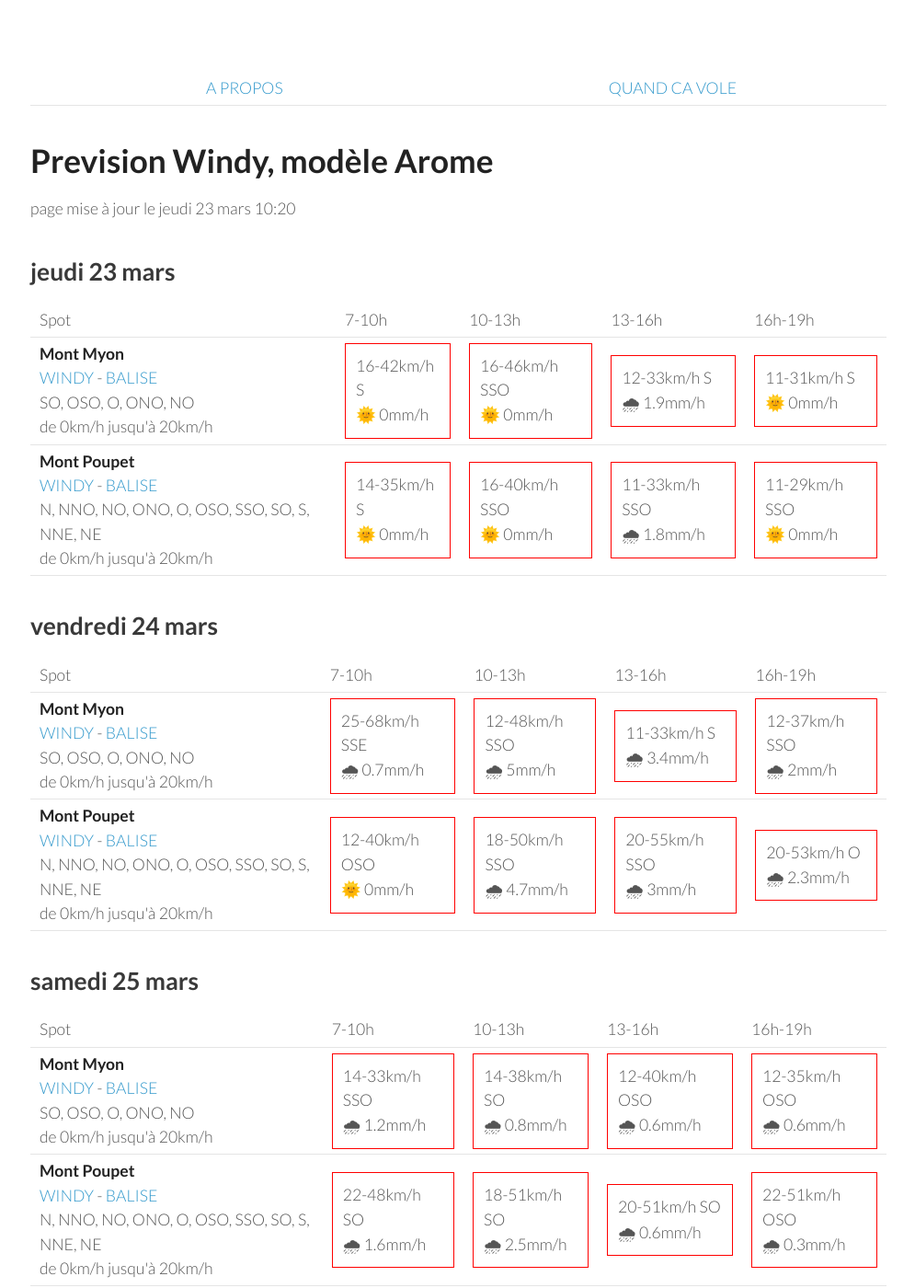
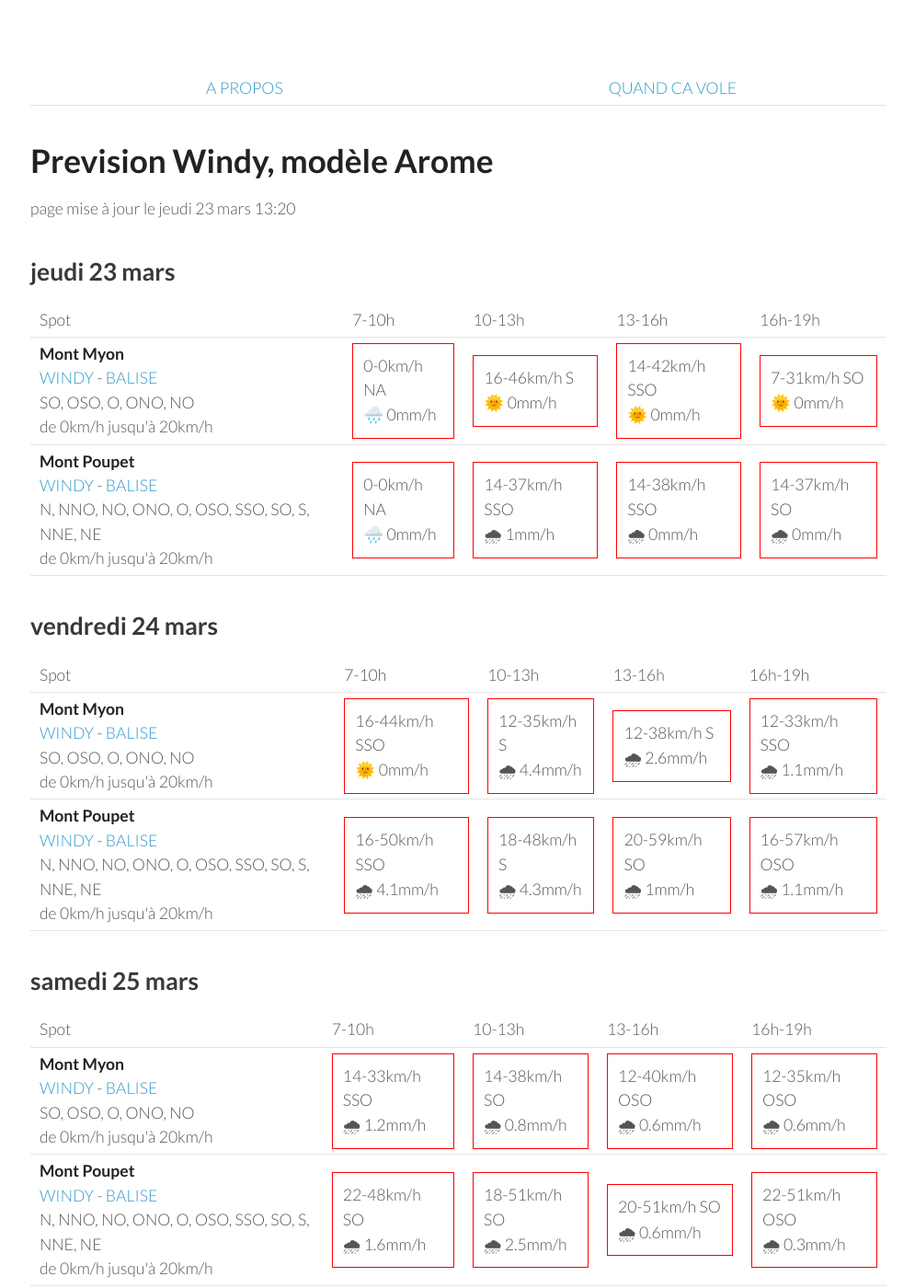
Before and after one commit to parapente-dans-le-nord/parapente-dans-le-nord.github.io, a Jekyll site: the page built from jura.markdown, in a window 1280 px wide and 1400 px high. Shown: the whole window at 92% size, without its empty margins (25-1020 px from the left). Built offline with Jekyll 4.4.1, drawn with Linux system fonts in a browser that asks for light colours.

Commit message:
update index.markdown

```diff
--- a/jura.markdown
+++ b/jura.markdown
@@ -7,7 +7,7 @@ title:  "Tous les spots"
 {: .links}
 
 # Prevision Windy, modèle Arome
-page mise à jour le jeudi 23 mars 10:20
+page mise à jour le jeudi 23 mars 13:20
 
 ## jeudi 23 mars
 
@@ -24,21 +24,19 @@ page mise à jour le jeudi 23 mars 10:20
 <tr>
         <td><strong>Mont Myon</strong><br><a href="https://windy.com/46.331/5.397?45.898,5.394,8,m:eWoagj8">WINDY</a> - <span class=""><a href="http://www.balisemeteo.com/balise.php?idBalise=70">BALISE</a> </span><br> <span class="vent-favorable">SO, OSO, O, ONO, NO</span><br><span class="force-vent">de 0km/h jusqu'à 20km/h</span> </td>
 
-            <td><div class="not-flyable"><p>16-42km/h S</p><p>🌞 0mm/h</p></div></td>
-            <td><div class="not-flyable"><p>16-46km/h SSO</p><p>🌞 0mm/h</p></div></td>
-            <td><div class="not-flyable"><p>12-33km/h S</p><p>🌧 1.9mm/h</p></div></td>
-            <td><div class="not-flyable"><p>11-31km/h S</p><p>🌞 0mm/h</p></div></td>
-
+            <td><div class="not-flyable"><p>0-0km/h NA</p><p>🌧️ 0mm/h</p></div></td>
+            <td><div class="not-flyable"><p>16-46km/h S</p><p>🌞 0mm/h</p></div></td>
+            <td><div class="not-flyable"><p>14-42km/h SSO</p><p>🌞 0mm/h</p></div></td>
+            <td><div class="not-flyable"><p>7-31km/h SO</p><p>🌞 0mm/h</p></div></td>
 
     </tr>
 <tr>
         <td><strong>Mont Poupet</strong><br><a href="https://windy.com/46.970/5.876?46.541,5.876,8">WINDY</a> - <span class=""><a href="http://www.balisemeteo.com/balise.php?idBalise=92">BALISE</a> </span><br> <span class="vent-favorable">N, NNO, NO, ONO, O, OSO, SSO, SO, S, NNE, NE</span><br><span class="force-vent">de 0km/h jusqu'à 20km/h</span> </td>
 
-            <td><div class="not-flyable"><p>14-35km/h S</p><p>🌞 0mm/h</p></div></td>
-            <td><div class="not-flyable"><p>16-40km/h SSO</p><p>🌞 0mm/h</p></div></td>
-            <td><div class="not-flyable"><p>11-33km/h SSO</p><p>🌧 1.8mm/h</p></div></td>
-            <td><div class="not-flyable"><p>11-29km/h SSO</p><p>🌞 0mm/h</p></div></td>
-
+            <td><div class="not-flyable"><p>0-0km/h NA</p><p>🌧️ 0mm/h</p></div></td>
+            <td><div class="not-flyable"><p>14-37km/h SSO</p><p>🌧 1mm/h</p></div></td>
+            <td><div class="not-flyable"><p>14-38km/h SSO</p><p>🌧 0mm/h</p></div></td>
+            <td><div class="not-flyable"><p>14-37km/h SO</p><p>🌧 0mm/h</p></div></td>
 
     </tr>
 
@@ -60,20 +58,20 @@ page mise à jour le jeudi 23 mars 10:20
 <tr>
         <td><strong>Mont Myon</strong><br><a href="https://windy.com/46.331/5.397?45.898,5.394,8,m:eWoagj8">WINDY</a> - <span class=""><a href="http://www.balisemeteo.com/balise.php?idBalise=70">BALISE</a> </span><br> <span class="vent-favorable">SO, OSO, O, ONO, NO</span><br><span class="force-vent">de 0km/h jusqu'à 20km/h</span> </td>
 
-            <td><div class="not-flyable"><p>25-68km/h SSE</p><p>🌧 0.7mm/h</p></div></td>
-            <td><div class="not-flyable"><p>12-48km/h SSO</p><p>🌧 5mm/h</p></div></td>
-            <td><div class="not-flyable"><p>11-33km/h S</p><p>🌧 3.4mm/h</p></div></td>
-            <td><div class="not-flyable"><p>12-37km/h SSO</p><p>🌧 2mm/h</p></div></td>
+            <td><div class="not-flyable"><p>16-44km/h SSO</p><p>🌞 0mm/h</p></div></td>
+            <td><div class="not-flyable"><p>12-35km/h S</p><p>🌧 4.4mm/h</p></div></td>
+            <td><div class="not-flyable"><p>12-38km/h S</p><p>🌧 2.6mm/h</p></div></td>
+            <td><div class="not-flyable"><p>12-33km/h SSO</p><p>🌧 1.1mm/h</p></div></td>
 
 
     </tr>
 <tr>
         <td><strong>Mont Poupet</strong><br><a href="https://windy.com/46.970/5.876?46.541,5.876,8">WINDY</a> - <span class=""><a href="http://www.balisemeteo.com/balise.php?idBalise=92">BALISE</a> </span><br> <span class="vent-favorable">N, NNO, NO, ONO, O, OSO, SSO, SO, S, NNE, NE</span><br><span class="force-vent">de 0km/h jusqu'à 20km/h</span> </td>
 
-            <td><div class="not-flyable"><p>12-40km/h OSO</p><p>🌞 0mm/h</p></div></td>
-            <td><div class="not-flyable"><p>18-50km/h SSO</p><p>🌧 4.7mm/h</p></div></td>
-            <td><div class="not-flyable"><p>20-55km/h SSO</p><p>🌧 3mm/h</p></div></td>
-            <td><div class="not-flyable"><p>20-53km/h O</p><p>🌧 2.3mm/h</p></div></td>
+            <td><div class="not-flyable"><p>16-50km/h SSO</p><p>🌧 4.1mm/h</p></div></td>
+            <td><div class="not-flyable"><p>18-48km/h S</p><p>🌧 4.3mm/h</p></div></td>
+            <td><div class="not-flyable"><p>20-59km/h SO</p><p>🌧 1mm/h</p></div></td>
+            <td><div class="not-flyable"><p>16-57km/h OSO</p><p>🌧 1.1mm/h</p></div></td>
 
 
     </tr>
```
